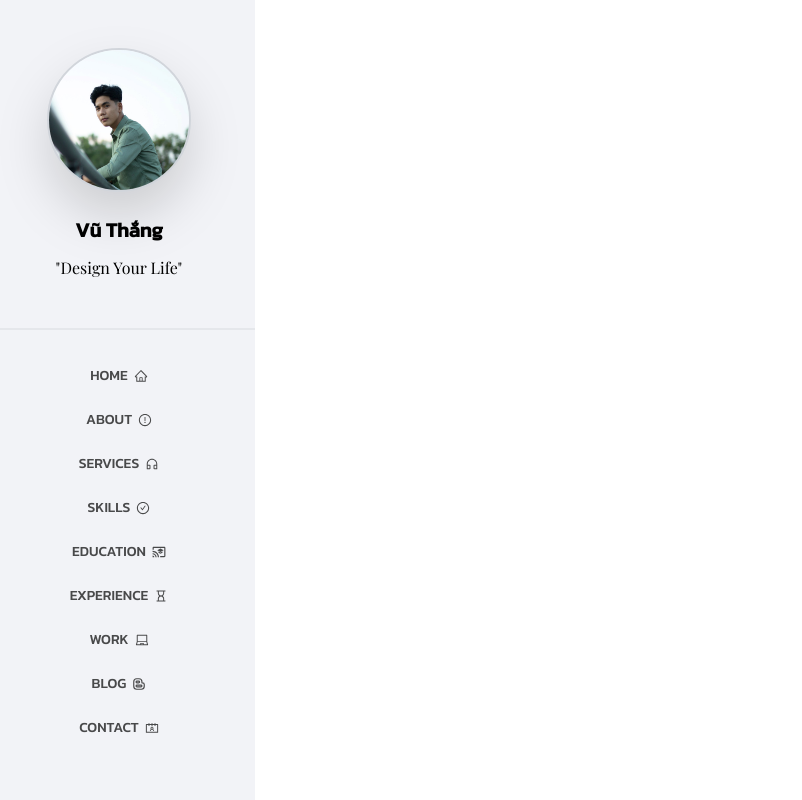
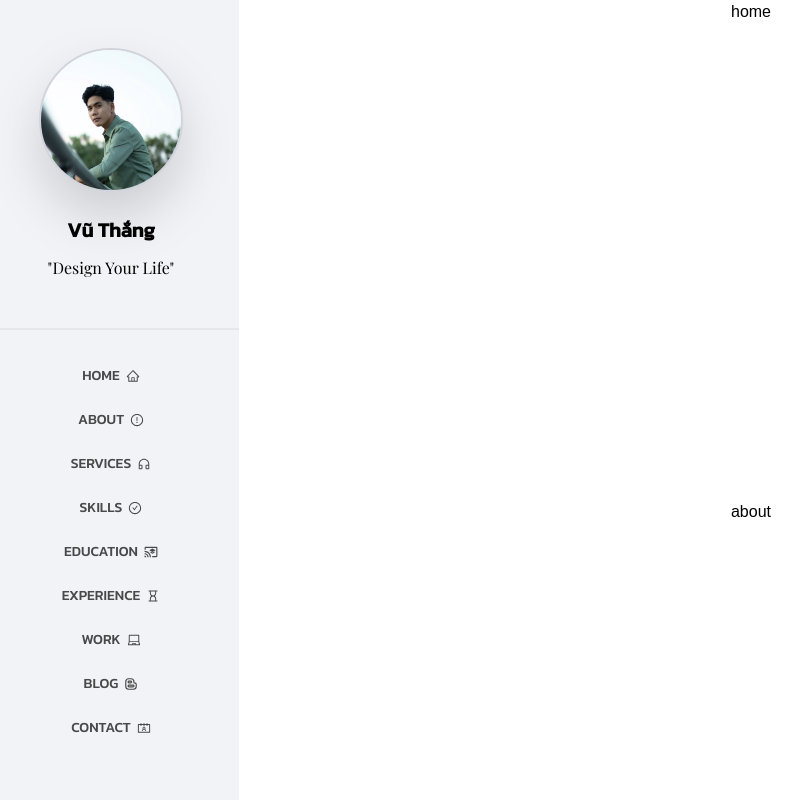
Before and after one commit to tuilathang6109/my-blog, a React (Vite) app in the folder tltBlog/: page / in a window 1280 px wide. Shown: the top 800 px of the page, without its empty margins (17-819 px from the left). Built offline with nearby package versions, Linux system fonts and the light colour scheme; a web font is replaced by a local one.

Commit message:
remove animate-1

```diff
--- a/tltBlog/src/App.css
+++ b/tltBlog/src/App.css
@@ -10,14 +10,18 @@
 /*left side */
 @layer components {
     .hover:hover {
-    @apply border-b-2 scale-x-125 scale-y-125 transition-all duration-300 ease-in-out font-extrabold ;
+      @apply scale-x-125 scale-y-125 transition-all duration-300 ease-in-out font-extrabold ;
     }
+
 /* LEFT SIDE------------------ */
     .iconMenu {
-    @apply cursor-pointer w-full text-[48px]  absolute z-20  transparent
+      @apply cursor-pointer text-[48px]  absolute z-20  transparent
+    }
+    .iconClosse {
+      @apply cursor-pointer text-[48px]  absolute z-20  transparent
     }
     .left-side {
-    @apply flex flex-col fixed z-10 top-0 h-auto md:h-full items-center bg-BgGrey md:w-full sm:w-full s:w-full transparent
+      @apply flex flex-col overflow-auto fixed xl:w-1/5 lg:w-1/5 w-full top-0 h-full items-center bg-BgGrey md:w-full sm:w-full s:w-full transparent
     }
 /* PROFILE----------- */
     .profile {
@@ -37,7 +41,7 @@
       @apply mt-6 font-Kanit font-medium text-sm text-textBlack text-center cursor-pointer ;
     }
       .navbarItems{
-      @apply border-b-0 py-3 flex justify-center items-center uppercase  ;
+        @apply border-b-0 py-3 flex justify-center items-center uppercase ;
       }
 /*FOOTER NAVBAR--------- */
     .footerSb {
--- a/tltBlog/src/App.jsx
+++ b/tltBlog/src/App.jsx
@@ -8,13 +8,9 @@ import "./index.css"
 function App() {
   return (
     <>
-      <div id='wrap' className='xl:flex lg:flex'>
-        <div className=''>
+      <div id='wrap' className='flex'>
           <LeftSide/>
-        </div>
-        <div className=''>
           <RightSide/>
-        </div>
       </div>
     </>
   )
--- a/tltBlog/src/pages/leftSide/leftSide.jsx
+++ b/tltBlog/src/pages/leftSide/leftSide.jsx
@@ -1,33 +1,11 @@
-import ReactDOM from 'react-dom';
 
 import { useState, useEffect } from 'react';
 
-import myAvatar from "../../images/myAvatar.jpg";
+import {AiOutlineMenu, AiOutlineClose} from 'react-icons/ai';
 
-import {AiOutlineMenu, AiOutlineClose} from 'react-icons/ai';
-import {AiOutlineExclamationCircle, AiOutlineHome, AiOutlineCustomerService, AiOutlineCheckCircle,AiOutlineHourglass, AiOutlineLaptop, AiOutlineContacts} from "react-icons/ai"
-import {MdCastForEducation} from "react-icons/md"
-import {TbBrandBlogger} from "react-icons/tb"
-const items = [
-    {label: "home",icon: <AiOutlineHome/>},
-    {label: "about",icon:<AiOutlineExclamationCircle/>},
-    {label: "services",icon:<AiOutlineCustomerService/>},
-    {label: "skills",icon:<AiOutlineCheckCircle/>},
-    {label: "education",icon:<MdCastForEducation/>},
-    {label: "experience",icon:<AiOutlineHourglass/>},
-    {label: "work",icon:<AiOutlineLaptop/>},
-    {label: "blog",icon:<TbBrandBlogger/>},
-    {label: "contact",icon:<AiOutlineContacts/>},
-]
-function NavItems ({item, toggleLeftSide}) {
-    return (
-        <li className="navbarItems hover "><a href={`#${item.label}`} onClick={toggleLeftSide}>{item.label}</a><i className="font-bold pl-1.5">{item.icon}</i></li>
-    )
-}
-function NavBar ({ toggleLeftSide }) {
-    return (
-        (items.map((item, index) => <NavItems item={item} key={index} toggleLeftSide={toggleLeftSide}/>))
-    )}
+import NavBar from './leftSideComponent/navbar';
+import Profile from './leftSideComponent/profile';
+import  Footer from './leftSideComponent/footerLeft';
 
 
 function LeftSide () {
@@ -36,22 +14,6 @@ function LeftSide () {
     const toggleLeftSide = () => {
     setLeftSideVisible(!isLeftSideVisible);
     };
-    // useEffect(() => {
-    //     const leftSideElement = document.querySelector('.left-side');
-    //     if (leftSideElement) {
-    //       if (isLeftSideVisible) {
-    //         leftSideElement.classList.remove('animate-slideOut');
-    //         leftSideElement.classList.add('animate-slideIn');
-    //       } else {
-    //         leftSideElement.classList.remove('animate-slideIn');
-    //         leftSideElement.classList.add('animate-slideOut');
-    //       }
-    //     }
-    //   }, [isLeftSideVisible]);
-    const toggleCloseIcon = () => {
-        const leftSideElement = document.querySelector('.left-side');
-        leftSideElement.classList.add('animate-slideOut');
-    }
     return (
         <>
         <i
@@ -63,25 +25,19 @@ function LeftSide () {
         </i>
          <i
             id="iconClose"
-        className={`iconMenu xl:hidden lg:hidden ${!isLeftSideVisible ? 'hidden' :''}`}
+            className={`iconClosse xl:hidden lg:hidden ${!isLeftSideVisible ? 'hidden' :''}`}
             onClick={toggleLeftSide}
         >
         <AiOutlineClose />
         </i>
-      <div className={`left-side ${!isLeftSideVisible ? `sm:hidden s:hidden md:hidden` : 'animate-slideIn'}`}>
-                <div id="myProfile" className="profile">
-                    <img src={myAvatar} alt="" className="profileImage hover"/>
-                    <h2 className="profileName">Vũ Thắng</h2>
-                    <p className="">"Design Your Life"</p>
-                </div>
+        <div
+            className={`left-side ${!isLeftSideVisible ? `sm:hidden s:hidden md:hidden` : ''}`}
+        >
+                <Profile/>
                 <ul className="navbar ">
-                    <NavBar toggleLeftSide={toggleLeftSide}/>
+                <NavBar className="navbar" toggleLeftSide={toggleLeftSide}/>
                 </ul>
-                <div className="footerSb">
-                    <p>© Copyright {new Date().getFullYear()}</p>
-                    <br/>
-                    <p>Design by <a className="footerAuther" href="HOME">TuilaThang</a></p>
-                </div>
+                <Footer/>
             </div>
         </>
     )
--- /dev/null
+++ b/tltBlog/src/pages/leftSide/leftSideComponent/footerLeft.jsx
@@ -0,0 +1,10 @@
+const Footer = ()=>{
+    return (
+        <div className="footerSb">
+                    <p>© Copyright {new Date().getFullYear()}</p>
+                    <br/>
+                    <p>Design by <a className="footerAuther" href="HOME">TuilaThang</a></p>
+                </div>
+    )
+}
+export default Footer
--- /dev/null
+++ b/tltBlog/src/pages/leftSide/leftSideComponent/navbar.jsx
@@ -0,0 +1,26 @@
+import {AiOutlineExclamationCircle, AiOutlineHome, AiOutlineCustomerService, AiOutlineCheckCircle,AiOutlineHourglass, AiOutlineLaptop, AiOutlineContacts} from "react-icons/ai"
+import {MdCastForEducation} from "react-icons/md"
+import {TbBrandBlogger} from "react-icons/tb"
+
+const items = [
+    {label: "home",icon: <AiOutlineHome/>},
+    {label: "about",icon:<AiOutlineExclamationCircle/>},
+    {label: "services",icon:<AiOutlineCustomerService/>},
+    {label: "skills",icon:<AiOutlineCheckCircle/>},
+    {label: "education",icon:<MdCastForEducation/>},
+    {label: "experience",icon:<AiOutlineHourglass/>},
+    {label: "work",icon:<AiOutlineLaptop/>},
+    {label: "blog",icon:<TbBrandBlogger/>},
+    {label: "contact",icon:<AiOutlineContacts/>},
+]
+function NavItems ({item, toggleLeftSide}) {
+    return (
+        <li className="navbarItems hover"><a href={`#${item.label}`} onClick={toggleLeftSide}>{item.label}</a><i className="font-bold pl-1.5">{item.icon}</i></li>
+    )
+}
+function NavBar ({ toggleLeftSide }) {
+    return (
+        (items.map((item, index) => <NavItems item={item} key={index} toggleLeftSide={toggleLeftSide}/>))
+    )}
+
+export default NavBar
--- /dev/null
+++ b/tltBlog/src/pages/leftSide/leftSideComponent/profile.jsx
@@ -0,0 +1,12 @@
+import myAvatar from "../../../images/myAvatar.jpg";
+
+const Profile = () => {
+    return (
+        <div id="myProfile" className="profile">
+                    <img src={myAvatar} alt="" className="profileImage hover"/>
+                    <h2 className="profileName">Vũ Thắng</h2>
+                    <p className="">"Design Your Life"</p>
+                </div>
+    )
+}
+export default Profile
--- a/tltBlog/src/pages/rightSide/rightSide.jsx
+++ b/tltBlog/src/pages/rightSide/rightSide.jsx
@@ -2,7 +2,7 @@
 function RightSide () {
     return (
         <>
-        <div className="right-side w-4/5 text-center z-0">
+        <div className="right-side w-4/5 md:w-full sm:w-full s:w-full text-center xl:ml-auto lg:ml-auto ">
             <div id="home" className="h-[500px]">
              home
             </div>
```
Lines whose indentation alone changed are shown as unchanged.
